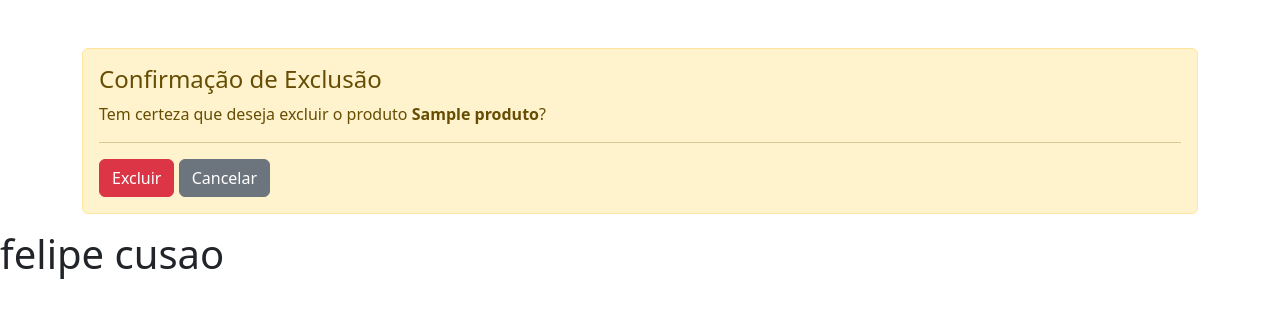
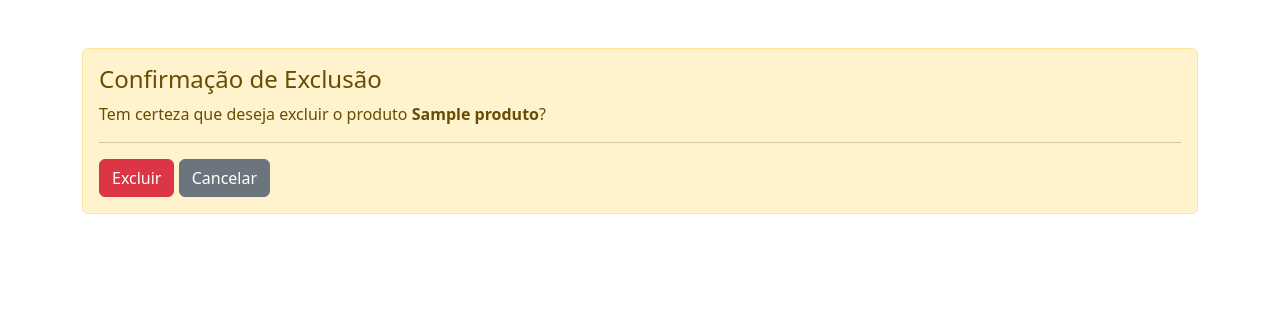
Before and after one commit to Firemouse10/PHP, a PHP site: page /php/CRUD/excluir.php?id=1 in a window 1280 px wide. Shown: the part 86-404 px from the top of the page. Run offline with PHP 8.4, Linux system fonts and the light colour scheme; tables that the repository leaves empty or names only in its code hold one stand-in row (values such as "Sample post").

Commit message:
agorafoi

```diff
--- a/SistemaProdutos/php/CRUD/excluir.php
+++ b/SistemaProdutos/php/CRUD/excluir.php
@@ -70,7 +70,6 @@ if ($_SERVER['REQUEST_METHOD'] === 'POST') {
         }
         ?>
 
-        <h1>felipe cusao</h1>
     </body>
 
     </html>
```
